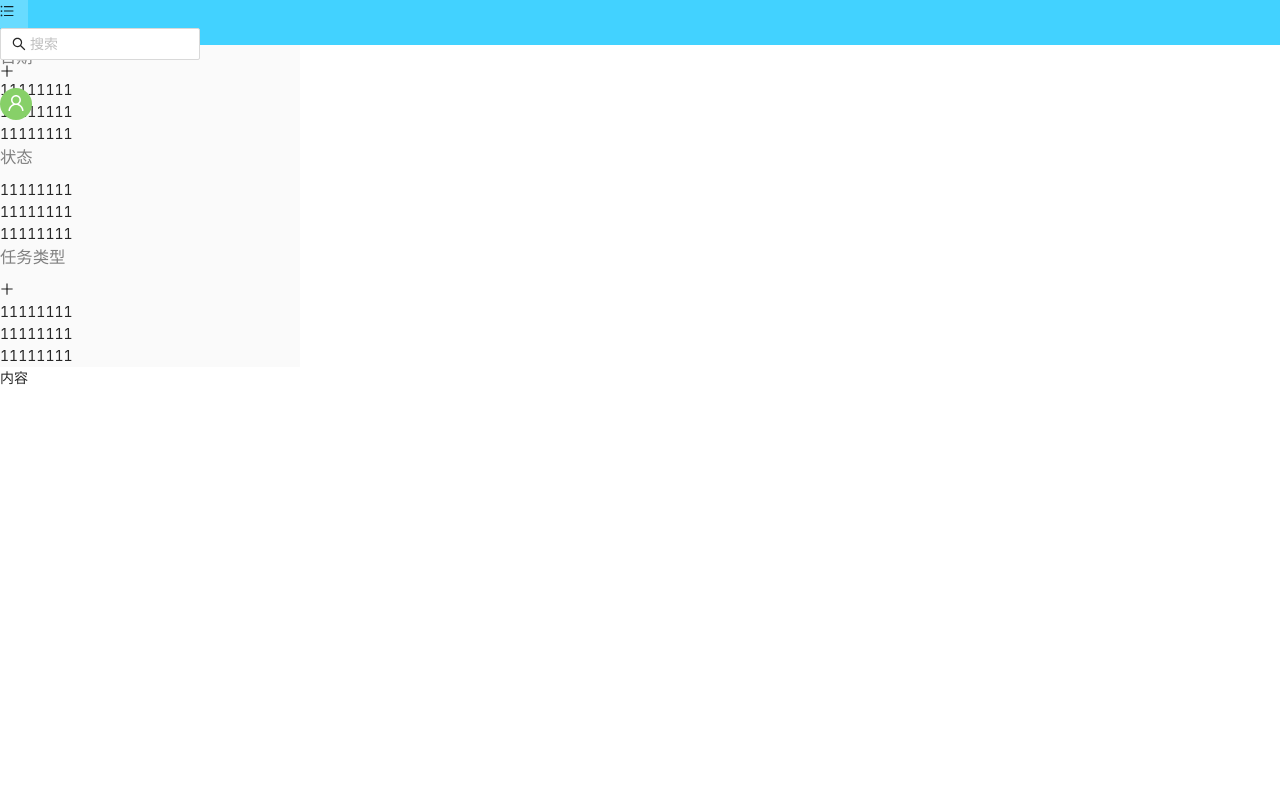
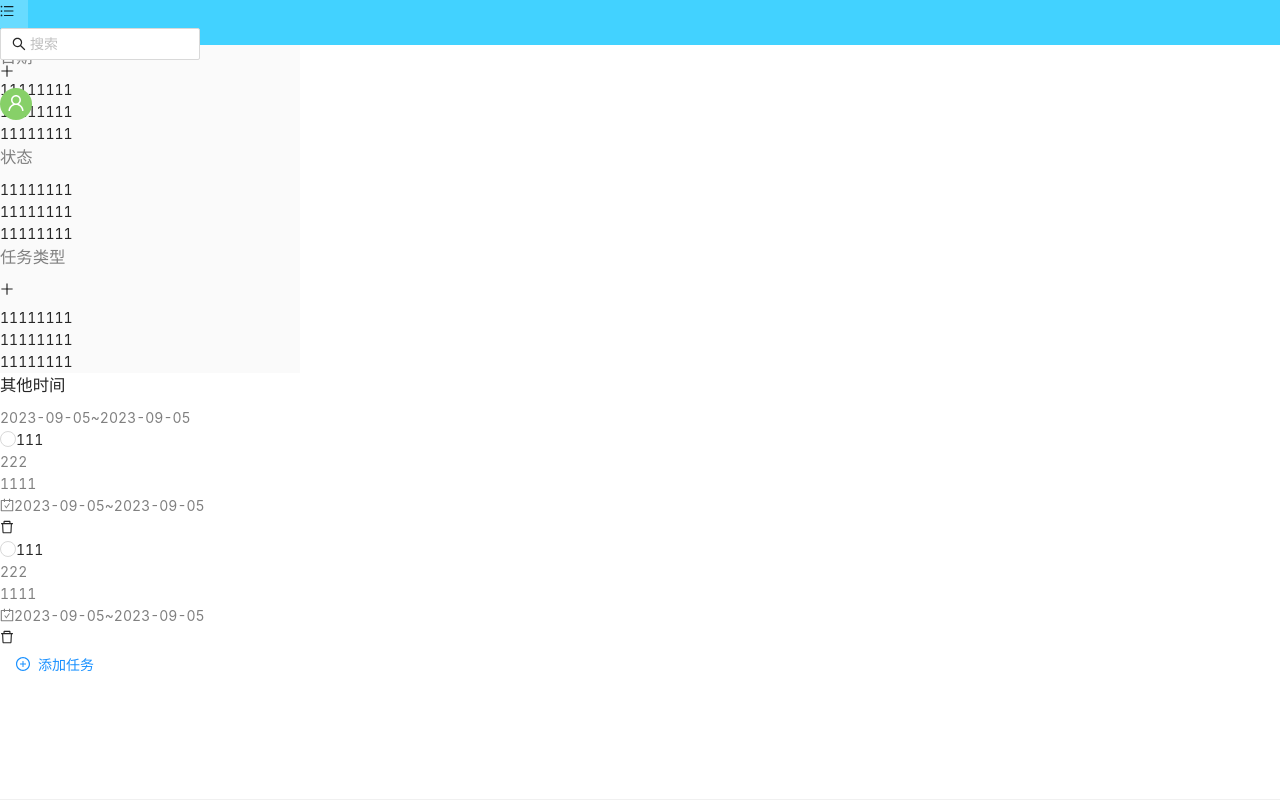
Before and after one commit to xiaochao112/react-todolist, a React (Vite) app: page / in a window 1280 px wide. Built offline with nearby package versions, Linux system fonts and the light colour scheme.

Commit message:
初步完成内容展示静态页面

```diff
--- /dev/null
+++ b/src/pages/home/Content/index.tsx
@@ -0,0 +1,35 @@
+import { PlusCircleOutlined } from '@ant-design/icons';
+import empty from '@assets/img/empty.jpg';
+import { Button } from 'antd';
+import { useEffect, useState } from 'react';
+import TaskItem from './task/taskItem';
+
+function Content() {
+  const [taskList, setTaskList] = useState([{ id: 1 }, { id: 2 }]);
+  useEffect(() => {}, [taskList]);
+  return (
+    <>
+      <div className=' h-full pt-5' style={{ width: 800 }}>
+        <div>
+          <h3 className='font-bold inline-block mr-1'>其他时间</h3>
+          <span className='text-xs text-desc'>2023-09-05~2023-09-05</span>
+        </div>
+        {taskList?.map((item, index) => <TaskItem key={index} />)}
+        {!taskList.length && (
+          <div className=' w-full flex justify-center flex-col items-center mt-10'>
+            <img src={empty} alt='' />
+            <p className=' font-bold'>准备做点什么呢？😄</p>
+            <p className='text-desc text-xs'>“备忘+安排” 任务清单、不断提升效率！😎</p>
+          </div>
+        )}
+        <div>
+          <Button icon={<PlusCircleOutlined />} type='link' className='mt-5'>
+            添加任务
+          </Button>
+        </div>
+      </div>
+    </>
+  );
+}
+
+export default Content;
--- /dev/null
+++ b/src/pages/home/Content/task/TaskItem.tsx
@@ -0,0 +1,36 @@
+import { Checkbox, Popconfirm } from 'antd';
+import { CheckboxChangeEvent } from 'antd/lib/checkbox';
+import './index.less';
+import { CarryOutOutlined, DeleteOutlined, QuestionCircleOutlined } from '@ant-design/icons';
+const onChange = (e: CheckboxChangeEvent) => {
+  console.log(`checked = ${e.target.checked}`);
+};
+function TaskItem() {
+  return (
+    <>
+      <div className=' w-full task-item relative p-2 rounded-md'>
+        <div>
+          <Checkbox onChange={onChange}></Checkbox>
+          <span className=' text-sm ml-2 cursor-pointer'>111</span>
+        </div>
+        <div className=' pl-6 mt-1 text-xs text-desc'>222</div>
+        <div className='w-full flex justify-between my-1 text-xs text-desc'>
+          <div className='pl-6'>1111</div>
+          <div>
+            <CarryOutOutlined className='mr-1' />
+            <span>2023-09-05~2023-09-05</span>
+          </div>
+        </div>
+        <Popconfirm
+          okText='确定'
+          cancelText='取消'
+          title='确定删除该任务吗？'
+          icon={<QuestionCircleOutlined style={{ color: 'red' }} />}>
+          <DeleteOutlined className='snow-delete-btn absolute right-2 top-1/2 -translate-y-1/2 text-base cursor-pointer' />
+        </Popconfirm>
+      </div>
+    </>
+  );
+}
+
+export default TaskItem;
--- /dev/null
+++ b/src/pages/home/Content/task/index.less
@@ -0,0 +1,23 @@
+.task-item {
+  .ant-checkbox-inner{
+    border-radius: 50% !important;
+  }
+}
+
+.task-item:hover{
+  box-shadow: 0 0 5px #fff;
+  background-color: #eee;
+  // &>.snow-delete-btn{
+  //   display: block !important;
+  // }
+}
+
+.task-item::after{
+  content: '';
+  position: absolute;
+  width: 100%;
+  height: 1px;
+  background-color: #f0f0f0;
+  left: 0;
+  bottom: 0;
+}
--- /dev/null
+++ b/src/pages/home/SliderBar/index.tsx
@@ -0,0 +1,41 @@
+import { PlusOutlined } from '@ant-design/icons';
+import MyIcon from '@components/common/MyIcon';
+
+function SliderBar() {
+  return (
+    <>
+      <div className='w-full flex flex-col sliderBarShow primarySliderBarBackgroundColor'>
+        <div className=' p-3'>
+          <h3 className='text-desc font-bold'>日期</h3>
+          <div>
+            <p>11111111</p>
+            <p>11111111</p>
+            <p>11111111</p>
+          </div>
+        </div>
+        <div className=' p-3'>
+          <h3 className='text-desc font-bold'>状态</h3>
+          <div>
+            <p>11111111</p>
+            <p>11111111</p>
+            <p>11111111</p>
+          </div>
+        </div>
+        <div className=' p-3'>
+          <div className='flex justify-between'>
+            <h3 className='text-desc font-bold'>任务类型</h3>
+            <div>
+              <MyIcon className=' mr-2' icon={<PlusOutlined className=' flex text-xl' />} />
+            </div>
+          </div>
+          <div>
+            <p>11111111</p>
+            <p>11111111</p>
+            <p>11111111</p>
+          </div>
+        </div>
+      </div>
+    </>
+  );
+}
+export default SliderBar;
--- a/src/pages/home/index.tsx
+++ b/src/pages/home/index.tsx
@@ -1,42 +1,15 @@
-import { PlusOutlined } from '@ant-design/icons';
 import './index.less';
+import Content from './Content';
+import SliderBar from './SliderBar';
 
 function MyHome() {
   return (
     <>
       <div className='flex h-full'>
-        <div className='w-full flex flex-col sliderBarShow primarySliderBarBackgroundColor'>
-          <div className=' p-3'>
-            <h3 className='text-desc font-bold'>日期</h3>
-            <div>
-              <p>11111111</p>
-              <p>11111111</p>
-              <p>11111111</p>
-            </div>
-          </div>
-          <div className=' p-3'>
-            <h3 className='text-desc font-bold'>状态</h3>
-            <div>
-              <p>11111111</p>
-              <p>11111111</p>
-              <p>11111111</p>
-            </div>
-          </div>
-          <div className=' p-3'>
-            <div className='flex justify-between'>
-              <h3 className='text-desc font-bold'>任务类型</h3>
-              <p>
-                <PlusOutlined />
-              </p>
-            </div>
-            <div>
-              <p>11111111</p>
-              <p>11111111</p>
-              <p>11111111</p>
-            </div>
-          </div>
+        <SliderBar />
+        <div className='content flex w-full justify-center'>
+          <Content />
         </div>
-        <div className='content'>内容</div>
       </div>
     </>
   );
```
Also changed, not shown: src/pages/updateRecord/index.tsx (added, +9 -0 lines), src/assets/img/empty.jpg (added), src/pages/updateRecord/index.less (added).
